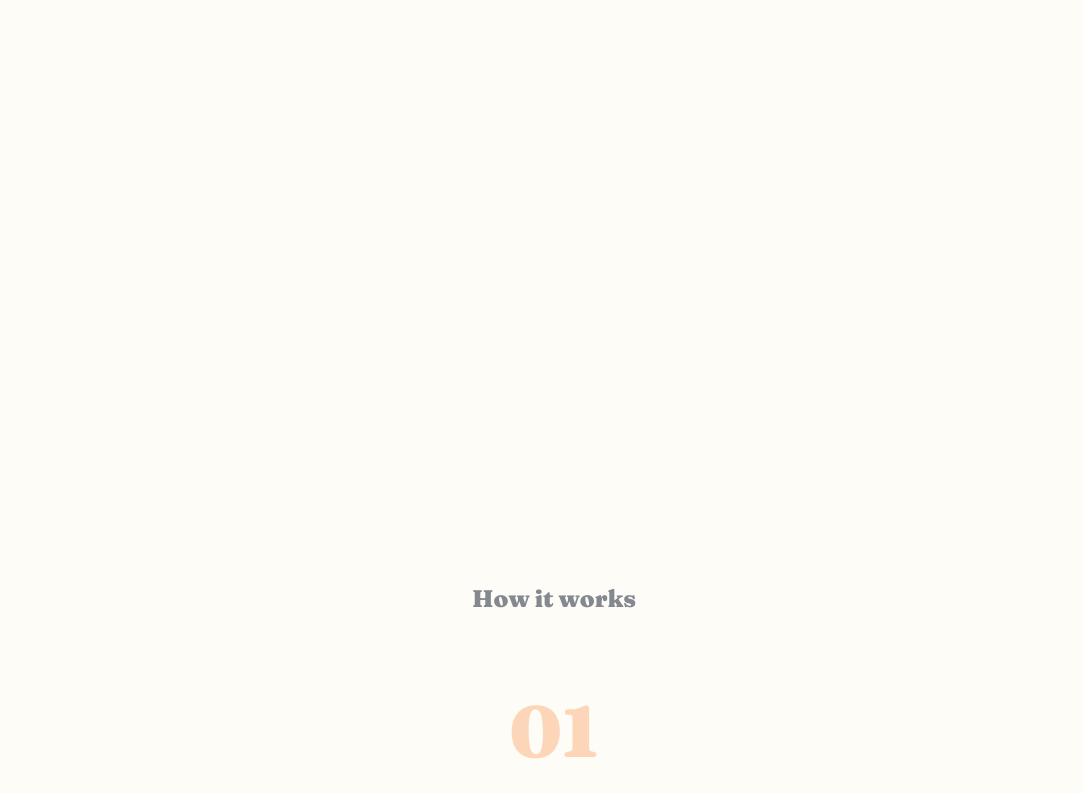
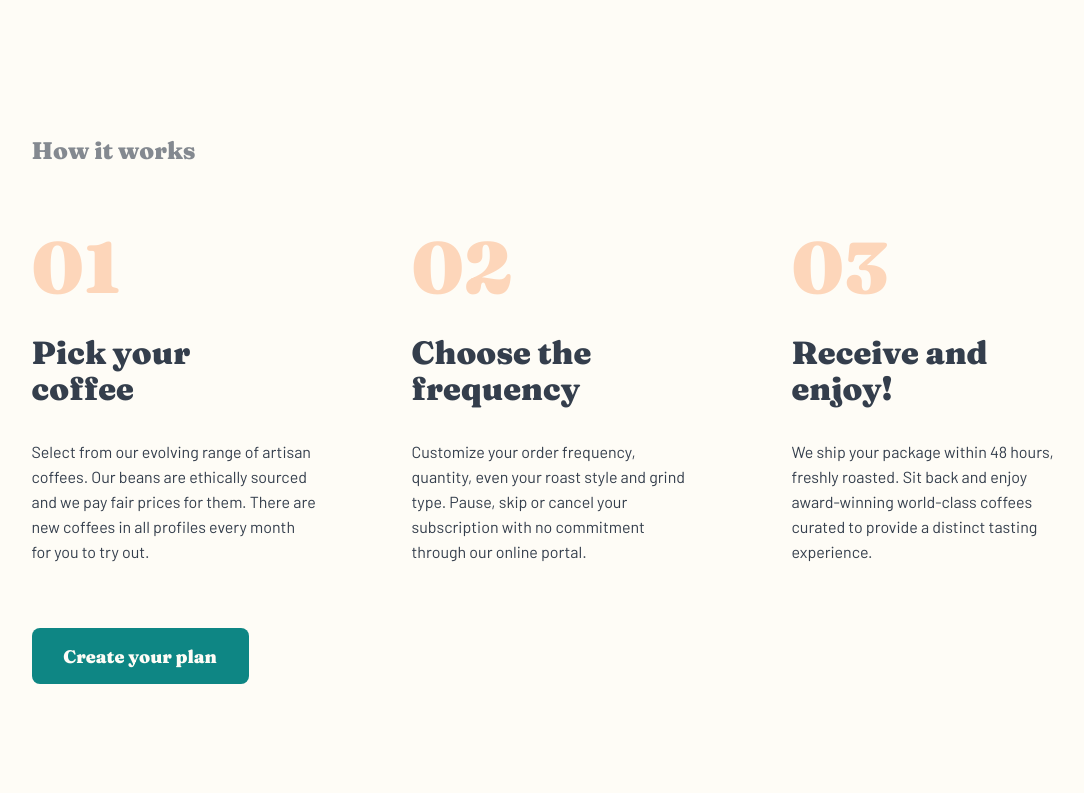
Before and after one commit to LucasS-Goncalves/coffee-roasters, an Angular app: page / in a window 1280 px wide. Shown: the part 2220-3013 px from the top of the page, without its empty margins (86-1170 px from the left). After the commit the page ends 2904 px from the top, so only its background shows below. Built offline with nearby package versions, Linux system fonts and the light colour scheme.

Commit message:
finishing howItWorks section layout for tablet and desktop

```diff
--- a/src/app/components/home-page/styles/work-steps.component.css
+++ b/src/app/components/home-page/styles/work-steps.component.css
@@ -66,3 +66,54 @@
   line-height: 25px;
   color: var(--light-cream);
 }
+
+@media(min-width: 768px){
+
+  .howItWorks{
+    width: 689px;
+    align-items: flex-start;
+    gap: 4rem;
+    margin-top: 30rem;
+  }
+
+  .howItWorks .workSteps_list{
+    width: 100%;
+    flex-direction: row;
+    align-items: flex-start;
+    gap: 0rem;
+    justify-content: space-between;
+  }
+
+  .howItWorks .workSteps_list .workStep{
+    width: 223px;
+    gap: 2rem;
+    align-items: flex-start;
+    text-align: start;
+  }
+}
+
+@media(min-width: 1200px){
+
+  .howItWorks{
+    width: 1045px;
+    margin-top: 18rem;
+  }
+
+  .howItWorks .workSteps_list .workStep{
+    width: 285px;
+  }
+
+  .howItWorks .workSteps_list .workStep .workStep_name{
+    width: 255px;
+    font-size: 2rem;
+    line-height: 36px;
+  }
+
+  .howItWorks .workSteps_list .workStep .workStep_name{
+    font-size: 2rem;
+  }
+
+  .howItWorks .workSteps_list .workStep .workStep_description{
+    font-size: 1rem;
+  }
+}
```
